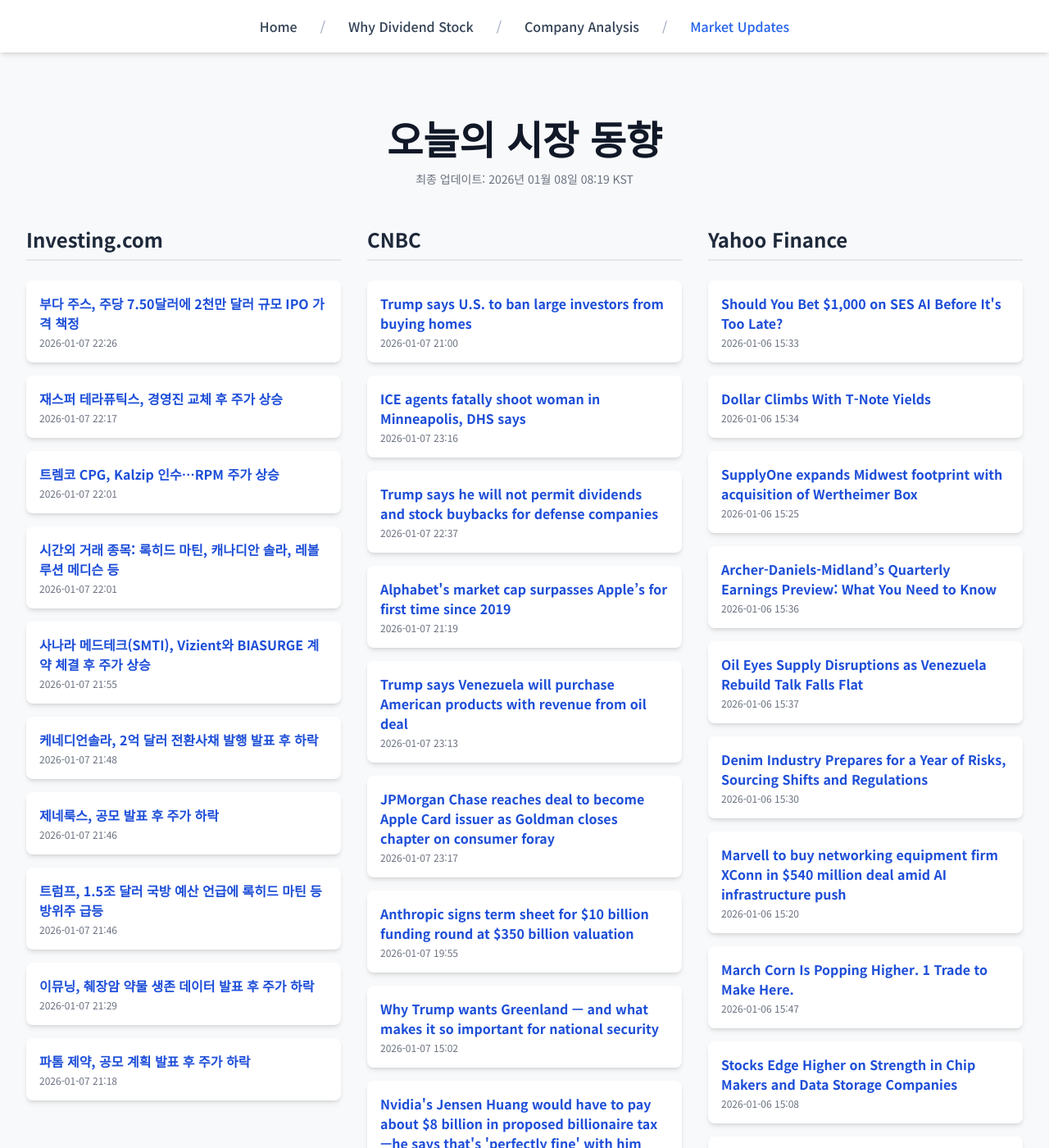
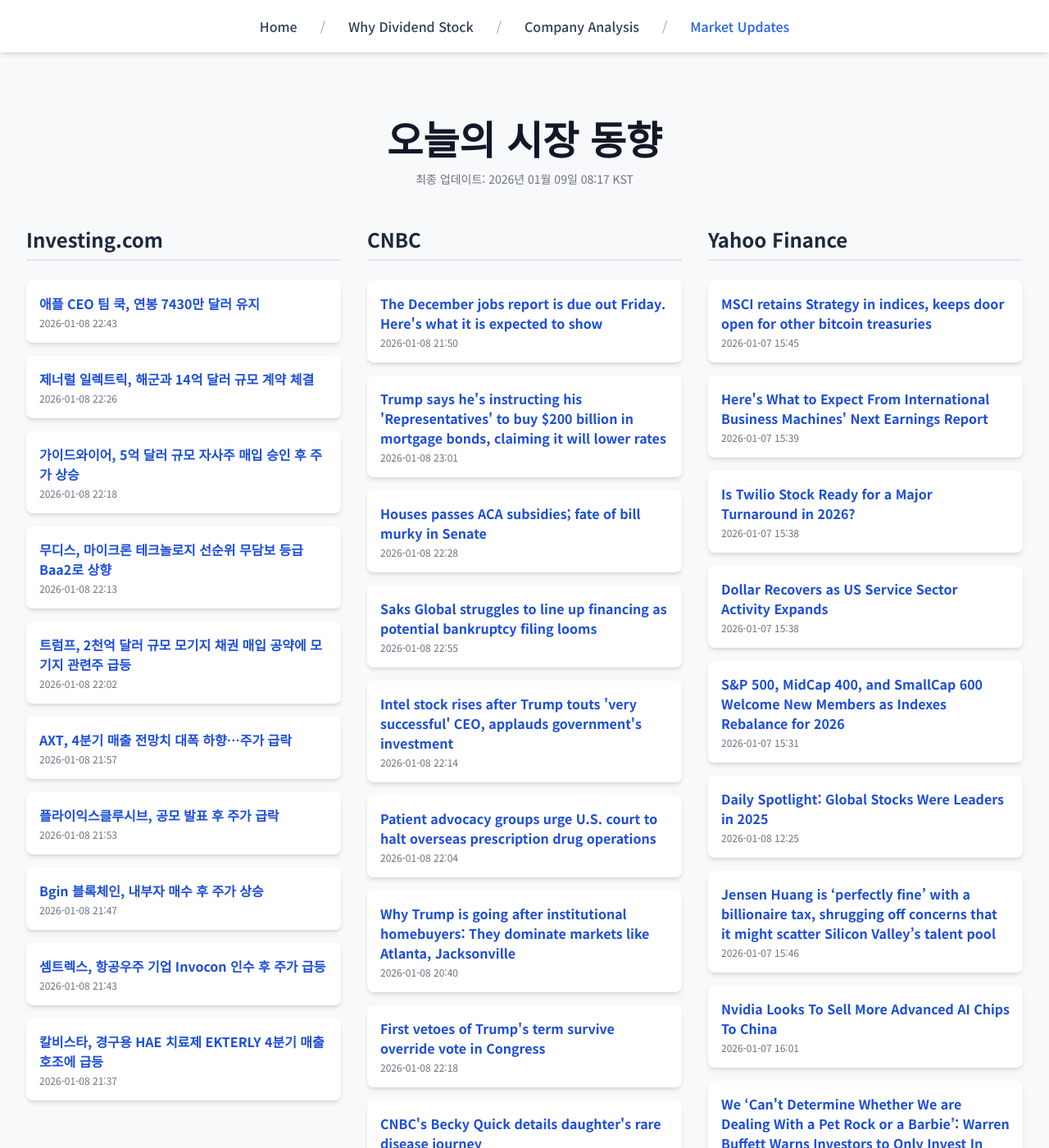
Before and after one commit to Kay-Hwang/my-company-analysis, a Jekyll site: the page built from market-updates.html, in a window 1280 px wide and 1400 px high. Shown: the whole window at 82% size. Built offline with Jekyll 4.4.1, drawn with Linux system fonts in a browser that asks for light colours; nearby versions of some CDN libraries; a script that is not in the unit is left out; some of the changed text lies outside the part shown.

Commit message:
Update daily data

```diff
--- a/_data/latest_data.json
+++ b/_data/latest_data.json
@@ -1,190 +1,190 @@
 {
-  "lastUpdated": "2026년 01월 08일 08:19 KST",
+  "lastUpdated": "2026년 01월 09일 08:17 KST",
   "news": {
     "investing": [
       {
-        "title": "부다 주스, 주당 7.50달러에 2천만 달러 규모 IPO 가격 책정",
-        "link": "https://kr.investing.com/news/stock-market-news/article-432SI-1777303",
-        "pubDate": "2026-01-07 22:26:08",
-        "summary": "부다 주스, 주당 7.50달러에 2천만 달러 규모 IPO 가격 책정"
+        "title": "애플 CEO 팀 쿡, 연봉 7430만 달러 유지",
+        "link": "https://kr.investing.com/news/stock-market-news/article-93CH-1779081",
+        "pubDate": "2026-01-08 22:43:22",
+        "summary": "애플 CEO 팀 쿡, 연봉 7430만 달러 유지"
       },
       {
-        "title": "재스퍼 테라퓨틱스, 경영진 교체 후 주가 상승",
-        "link": "https://kr.investing.com/news/stock-market-news/article-93CH-1777292",
-        "pubDate": "2026-01-07 22:17:16",
-        "summary": "재스퍼 테라퓨틱스, 경영진 교체 후 주가 상승"
+        "title": "제너럴 일렉트릭, 해군과 14억 달러 규모 계약 체결",
+        "link": "https://kr.investing.com/news/stock-market-news/article-93CH-1779066",
+        "pubDate": "2026-01-08 22:26:28",
+        "summary": "제너럴 일렉트릭, 해군과 14억 달러 규모 계약 체결"
       },
       {
-        "title": "트렘코 CPG, Kalzip 인수…RPM 주가 상승",
-        "link": "https://kr.investing.com/news/stock-market-news/article-93CH-1777279",
-        "pubDate": "2026-01-07 22:01:19",
-        "summary": "트렘코 CPG, Kalzip 인수…RPM 주가 상승"
+        "title": "가이드와이어, 5억 달러 규모 자사주 매입 승인 후 주가 상승",
+        "link": "https://kr.investing.com/news/stock-market-news/article-93CH-1779059",
+        "pubDate": "2026-01-08 22:18:36",
+        "summary": "가이드와이어, 5억 달러 규모 자사주 매입 승인 후 주가 상승"
       },
       {
-        "title": "시간외 거래 종목: 록히드 마틴, 캐나디안 솔라, 레볼루션 메디슨 등",
-        "link": "https://kr.investing.com/news/stock-market-news/article-432SI-1777293",
-        "pubDate": "2026-01-07 22:01:03",
-        "summary": "시간외 거래 종목: 록히드 마틴, 캐나디안 솔라, 레볼루션 메디슨 등"
+        "title": "무디스, 마이크론 테크놀로지 선순위 무담보 등급 Baa2로 상향",
+        "link": "https://kr.investing.com/news/stock-market-news/article-93CH-1779054",
+        "pubDate": "2026-01-08 22:13:36",
+        "summary": "무디스, 마이크론 테크놀로지 선순위 무담보 등급 Baa2로 상향"
       },
       {
-        "title": "사나라 메드테크(SMTI), Vizient와 BIASURGE 계약 체결 후 주가 상승",
-        "link": "https://kr.investing.com/news/stock-market-news/article-93CH-1777276",
-        "pubDate": "2026-01-07 21:55:18",
-        "summary": "사나라 메드테크(SMTI), Vizient와 BIASURGE 계약 체결 후 주가 상승"
+        "title": "트럼프, 2천억 달러 규모 모기지 채권 매입 공약에 모기지 관련주 급등",
+        "link": "https://kr.investing.com/news/stock-market-news/article-93CH-1779024",
+        "pubDate": "2026-01-08 22:02:51",
+        "summary": "트럼프, 2천억 달러 규모 모기지 채권 매입 공약에 모기지 관련주 급등"
       },
       {
-        "title": "케네디언솔라, 2억 달러 전환사채 발행 발표 후 하락",
-        "link": "https://kr.investing.com/news/stock-market-news/article-93CH-1777269",
-        "pubDate": "2026-01-07 21:48:23",
-        "summary": "케네디언솔라, 2억 달러 전환사채 발행 발표 후 하락"
+        "title": "AXT, 4분기 매출 전망치 대폭 하향…주가 급락",
+        "link": "https://kr.investing.com/news/stock-market-news/article-93CH-1779018",
+        "pubDate": "2026-01-08 21:57:21",
+        "summary": "AXT, 4분기 매출 전망치 대폭 하향…주가 급락"
       },
       {
-        "title": "제네룩스, 공모 발표 후 주가 하락",
-        "link": "https://kr.investing.com/news/stock-market-news/article-93CH-1777267",
-        "pubDate": "2026-01-07 21:46:14",
-        "summary": "제네룩스, 공모 발표 후 주가 하락"
+        "title": "플라이익스클루시브, 공모 발표 후 주가 급락",
+        "link": "https://kr.investing.com/news/stock-market-news/article-93CH-1779013",
+        "pubDate": "2026-01-08 21:53:11",
+        "summary": "플라이익스클루시브, 공모 발표 후 주가 급락"
       },
       {
-        "title": "트럼프, 1.5조 달러 국방 예산 언급에 록히드 마틴 등 방위주 급등",
-        "link": "https://kr.investing.com/news/stock-market-news/article-1777270",
-        "pubDate": "2026-01-07 21:46:00",
-        "summary": "트럼프, 1.5조 달러 국방 예산 언급에 록히드 마틴 등 방위주 급등"
+        "title": "Bgin 블록체인, 내부자 매수 후 주가 상승",
+        "link": "https://kr.investing.com/news/stock-market-news/article-93CH-1779009",
+        "pubDate": "2026-01-08 21:47:45",
+        "summary": "Bgin 블록체인, 내부자 매수 후 주가 상승"
       },
       {
-        "title": "이뮤닝, 췌장암 약물 생존 데이터 발표 후 주가 하락",
-        "link": "https://kr.investing.com/news/stock-market-news/article-93CH-1777230",
-        "pubDate": "2026-01-07 21:29:30",
-        "summary": "이뮤닝, 췌장암 약물 생존 데이터 발표 후 주가 하락"
+        "title": "셈트렉스, 항공우주 기업 Invocon 인수 후 주가 급등",
+        "link": "https://kr.investing.com/news/stock-market-news/article-93CH-1779007",
+        "pubDate": "2026-01-08 21:43:16",
+        "summary": "셈트렉스, 항공우주 기업 Invocon 인수 후 주가 급등"
       },
       {
-        "title": "파톰 제약, 공모 계획 발표 후 주가 하락",
-        "link": "https://kr.investing.com/news/stock-market-news/article-93CH-1777202",
-        "pubDate": "2026-01-07 21:18:46",
-        "summary": "파톰 제약, 공모 계획 발표 후 주가 하락"
+        "title": "칼비스타, 경구용 HAE 치료제 EKTERLY 4분기 매출 호조에 급등",
+        "link": "https://kr.investing.com/news/stock-market-news/article-93CH-1778998",
+        "pubDate": "2026-01-08 21:37:19",
+        "summary": "칼비스타, 경구용 HAE 치료제 EKTERLY 4분기 매출 호조에 급등"
       }
     ],
     "cnbc": [
       {
-        "title": "Trump says U.S. to ban large investors from buying homes",
-        "link": "https://www.cnbc.com/2026/01/07/trump-housing-affordability.html",
-        "pubDate": "Wed, 07 Jan 2026 21:00:29 GMT",
-        "summary": "\"I am immediately taking steps to ban large institutional investors from buying more single-family homes,\" Trump said."
+        "title": "The December jobs report is due out Friday. Here's what it is expected to show",
+        "link": "https://www.cnbc.com/2026/01/08/the-december-jobs-report-is-due-out-friday-what-its-expected-to-show.html",
+        "pubDate": "Thu, 08 Jan 2026 21:50:25 GMT",
+        "summary": "Nonfarm payrolls likely rose by 73,000 last month while the unemployment rate edged lower to 4.5%, according to the Dow Jones consensus."
       },
       {
-        "title": "ICE agents fatally shoot woman in Minneapolis, DHS says",
-        "link": "https://www.cnbc.com/2026/01/07/ice-dhs-minneapolis-shooting.html",
-        "pubDate": "Wed, 07 Jan 2026 23:16:20 GMT",
-        "summary": "President Trump said an ICE agent appeared to have acted in self-defense by shooting the woman, but a man heard on video of the incident called it \"murder.\""
+        "title": "Trump says he's instructing his 'Representatives' to buy $200 billion in mortgage bonds, claiming it will lower rates",
+        "link": "https://www.cnbc.com/2026/01/08/trump-mortgage-bonds-rates-fannie-freddie.html",
+        "pubDate": "Thu, 08 Jan 2026 23:01:30 GMT",
+        "summary": "President Donald Trump said he is \"instructing my Representatives\" to buy $200 billion in mortgage bonds."
       },
       {
-        "title": "Trump says he will not permit dividends and stock buybacks for defense companies",
-        "link": "https://www.cnbc.com/2026/01/07/trump-dividends-stock-buybacks-defense-companies.html",
-        "pubDate": "Wed, 07 Jan 2026 22:37:13 GMT",
-        "summary": "Shares of General Dynamics, Lockheed Martin and Northrop Grumman each fell following Trump's comments."
+        "title": "Houses passes ACA subsidies; fate of bill murky in Senate",
+        "link": "https://www.cnbc.com/2026/01/08/obamacare-subsidies-extension-congress.html",
+        "pubDate": "Thu, 08 Jan 2026 22:28:08 GMT",
+        "summary": "A bipartisan Senate working group is negotiating a separate deal to address the expiration of ACA tax credits."
       },
       {
-        "title": "Alphabet's market cap surpasses Apple’s for first time since 2019",
-        "link": "https://www.cnbc.com/2026/01/07/alphabets-market-cap-surpasses-apples-for-first-time-since-2019.html",
-        "pubDate": "Wed, 07 Jan 2026 21:19:40 GMT",
-        "summary": "The positional inversion in market cap underscores the different directions Alphabet and Apple are heading with their respective AI strategies."
+        "title": "Saks Global struggles to line up financing as potential bankruptcy filing looms",
+        "link": "https://www.cnbc.com/2026/01/08/saks-global-struggles-to-line-up-bankruptcy-financing.html",
+        "pubDate": "Thu, 08 Jan 2026 22:55:05 GMT",
+        "summary": "Saks is trying to line up financing to pay its bills during a potential bankruptcy filing, but investors have shown little interest over repayment concerns."
       },
       {
-        "title": "Trump says Venezuela will purchase American products with revenue from oil deal",
-        "link": "https://www.cnbc.com/2026/01/07/trump--venezuela-american-products-oil-deal.html",
-        "pubDate": "Wed, 07 Jan 2026 23:13:50 GMT",
-        "summary": "Energy Secretary Chris Wright said Wednesday that the U.S. will control Venezuela's oil sales indefinitely."
+        "title": "Intel stock rises after Trump touts 'very successful' CEO, applauds government's investment",
+        "link": "https://www.cnbc.com/2026/01/08/intel-stock-rises-after-trump-touts-ceo-government-investment.html",
+        "pubDate": "Thu, 08 Jan 2026 22:14:02 GMT",
+        "summary": "In a post on Truth Social, President Trump said he just met with Intel CEO Lip-Bu Tan, and applauded the company for launching a processor in the U.S."
       },
       {
-        "title": "JPMorgan Chase reaches deal to become Apple Card issuer as Goldman closes chapter on consumer foray",
-        "link": "https://www.cnbc.com/2026/01/07/jpmorgan-apple-credit-card.html",
-        "pubDate": "Wed, 07 Jan 2026 23:17:25 GMT",
-        "summary": "JPMorgan Chase has reached a deal to take over the Apple credit card from Goldman Sachs, according to a source."
+        "title": "Patient advocacy groups urge U.S. court to halt overseas prescription drug operations",
+        "link": "https://www.cnbc.com/2026/01/08/patient-advocates-us-court-afp-prescription-operations.html",
+        "pubDate": "Thu, 08 Jan 2026 22:04:31 GMT",
+        "summary": "The court filing follows a CNBC investigation that detailed how these third-party vendors have spread across U.S. employer-sponsored health plans."
       },
       {
-        "title": "Anthropic signs term sheet for $10 billion funding round at $350 billion valuation",
-        "link": "https://www.cnbc.com/2026/01/07/anthropic-funding-term-sheet-valuation.html",
-        "pubDate": "Wed, 07 Jan 2026 19:55:04 GMT",
-        "summary": "Coatue and Singapore's sovereign wealth fund GIC are leading the financing"
+        "title": "Why Trump is going after institutional homebuyers: They dominate markets like Atlanta, Jacksonville",
+        "link": "https://www.cnbc.com/2026/01/08/trump-goes-after-institutional-home-buyers-who-dominate-some-sun-belt-markets.html",
+        "pubDate": "Thu, 08 Jan 2026 20:40:06 GMT",
+        "summary": "Trump's message may be aimed at places like Atlanta and Jacksonville, metropolitan areas  where investor ownership is more visible than elsewhere."
       },
       {
-        "title": "Why Trump wants Greenland — and what makes it so important for national security",
-        "link": "https://www.cnbc.com/2026/01/07/why-trump-wants-greenland-and-what-makes-it-so-important-for-security.html",
-        "pubDate": "Wed, 07 Jan 2026 15:02:44 GMT",
-        "summary": "Greenland, a vast and sparsely populated self-governing Danish territory, has been thrust into the geopolitical spotlight once again."
+        "title": "First vetoes of Trump's term survive override vote in Congress",
+        "link": "https://www.cnbc.com/2026/01/08/house-vote-overriding-trumps-vetoes.html",
+        "pubDate": "Thu, 08 Jan 2026 22:18:49 GMT",
+        "summary": "The vote came hours after the Senate voted to block President Donald Trump from further military action in Venezuela."
       },
       {
-        "title": "Nvidia's Jensen Huang would have to pay about $8 billion in proposed billionaire tax—he says that's 'perfectly fine' with him",
-        "link": "https://www.cnbc.com/2026/01/07/nvidia-ceo-jensen-huang-perfectly-fine-with-proposed-billionaire-tax.html",
-        "pubDate": "Wed, 07 Jan 2026 21:24:10 GMT",
-        "summary": "Nvidia CEO Jensen Huang has an estimated net worth of $166 billion, according to Forbes. A 5% tax on those assets would result in a bill over $8 billion."
+        "title": "CNBC's Becky Quick details daughter's rare disease journey",
+        "link": "https://www.cnbc.com/2026/01/08/cnbcs-becky-quick-details-daughters-rare-disease-journey.html",
+        "pubDate": "Thu, 08 Jan 2026 19:47:03 GMT",
+        "summary": "CNBC \"Squawk Box\" anchor Becky Quick details her daughter's rare disease journey, and explains why it inspired her to launch CNBC Cures."
       },
       {
-        "title": "Google, Character.AI to settle suits involving minor suicides and AI chatbots",
-        "link": "https://www.cnbc.com/2026/01/07/google-characterai-to-settle-suits-involving-suicides-ai-chatbots.html",
-        "pubDate": "Wed, 07 Jan 2026 21:45:43 GMT",
-        "summary": "Google and Character.AI are settling with families who sued the companies over alleged harm caused by AI chatbots."
+        "title": "Where Trump's $2,000 tariff dividend checks stand now",
+        "link": "https://www.cnbc.com/2026/01/08/stimulus-check-trump-tariffs-2000.html",
+        "pubDate": "Thu, 08 Jan 2026 18:08:48 GMT",
+        "summary": "President Trump says the U.S. raised more than $600 billion in tariff revenue. He previously suggested sending Americans $2,000 checks as a \"dividend\" payment."
       }
     ],
     "yahoo": [
       {
-        "title": "Should You Bet $1,000 on SES AI Before It's Too Late?",
-        "link": "https://finance.yahoo.com/news/bet-1-000-ses-ai-153300930.html",
-        "pubDate": "2026-01-06T15:33:00Z",
-        "summary": "Should You Bet $1,000 on SES AI Before It's Too Late?"
+        "title": "MSCI retains Strategy in indices, keeps door open for other bitcoin treasuries",
+        "link": "https://finance.yahoo.com/news/msci-retains-strategy-indices-keeps-154527087.html",
+        "pubDate": "2026-01-07T15:45:27Z",
+        "summary": "MSCI retains Strategy in indices, keeps door open for other bitcoin treasuries"
       },
       {
-        "title": "Dollar Climbs With T-Note Yields",
-        "link": "https://finance.yahoo.com/news/dollar-climbs-t-note-yields-153443336.html",
-        "pubDate": "2026-01-06T15:34:43Z",
-        "summary": "Dollar Climbs With T-Note Yields"
+        "title": "Here's What to Expect From International Business Machines' Next Earnings Report",
+        "link": "https://finance.yahoo.com/news/heres-expect-international-business-machines-153953297.html",
+        "pubDate": "2026-01-07T15:39:53Z",
+        "summary": "Here's What to Expect From International Business Machines' Next Earnings Report"
       },
       {
-        "title": "SupplyOne expands Midwest footprint with acquisition of Wertheimer Box",
-        "link": "https://finance.yahoo.com/news/supplyone-expands-midwest-footprint-acquisition-152526745.html",
-        "pubDate": "2026-01-06T15:25:26Z",
-        "summary": "SupplyOne expands Midwest footprint with acquisition of Wertheimer Box"
+        "title": "Is Twilio Stock Ready for a Major Turnaround in 2026?",
+        "link": "https://finance.yahoo.com/news/twilio-stock-ready-major-turnaround-153842584.html",
+        "pubDate": "2026-01-07T15:38:42Z",
+        "summary": "Is Twilio Stock Ready for a Major Turnaround in 2026?"
       },
       {
-        "title": "Archer-Daniels-Midland’s Quarterly Earnings Preview: What You Need to Know",
-        "link": "https://finance.yahoo.com/news/archer-daniels-midland-quarterly-earnings-153644004.html",
-        "pubDate": "2026-01-06T15:36:44Z",
-        "summary": "Archer-Daniels-Midland’s Quarterly Earnings Preview: What You Need to Know"
+        "title": "Dollar Recovers as US Service Sector Activity Expands",
+        "link": "https://finance.yahoo.com/news/dollar-recovers-us-sector-activity-153809308.html",
+        "pubDate": "2026-01-07T15:38:09Z",
+        "summary": "Dollar Recovers as US Service Sector Activity Expands"
       },
       {
-        "title": "Oil Eyes Supply Disruptions as Venezuela Rebuild Talk Falls Flat",
-        "link": "https://finance.yahoo.com/news/oil-eyes-supply-disruptions-venezuela-153700543.html",
-        "pubDate": "2026-01-06T15:37:00Z",
-        "summary": "Oil Eyes Supply Disruptions as Venezuela Rebuild Talk Falls Flat"
+        "title": "S&P 500, MidCap 400, and SmallCap 600 Welcome New Members as Indexes Rebalance for 2026",
+        "link": "https://finance.yahoo.com/news/p-500-midcap-400-smallcap-153157785.html",
+        "pubDate": "2026-01-07T15:31:57Z",
+        "summary": "S&P 500, MidCap 400, and SmallCap 600 Welcome New Members as Indexes Rebalance for 2026"
       },
       {
-        "title": "Denim Industry Prepares for a Year of Risks, Sourcing Shifts and Regulations",
-        "link": "https://finance.yahoo.com/news/denim-industry-prepares-risks-sourcing-153000016.html",
-        "pubDate": "2026-01-06T15:30:00Z",
-        "summary": "Denim Industry Prepares for a Year of Risks, Sourcing Shifts and Regulations"
+        "title": "Daily Spotlight: Global Stocks Were Leaders in 2025",
+        "link": "https://finance.yahoo.com/research/reports/ARGUS_45793_MarketOutlook_1767875139000?yptr=yahoo&ncid=yahooproperties_plusresear_nm5q6ze1cei",
+        "pubDate": "2026-01-08T12:25:39Z",
+        "summary": "Daily Spotlight: Global Stocks Were Leaders in 2025"
       },
       {
-        "title": "Marvell to buy networking equipment firm XConn in $540 million deal amid AI infrastructure push",
-        "link": "https://finance.yahoo.com/news/marvell-buy-networking-equipment-firm-152033532.html",
-        "pubDate": "2026-01-06T15:20:33Z",
-        "summary": "Marvell to buy networking equipment firm XConn in $540 million deal amid AI infrastructure push"
+        "title": "Jensen Huang is ‘perfectly fine’ with a billionaire tax, shrugging off concerns that it might scatter Silicon Valley’s talent pool",
+        "link": "https://finance.yahoo.com/news/jensen-huang-perfectly-fine-billionaire-154651405.html",
+        "pubDate": "2026-01-07T15:46:51Z",
+        "summary": "Jensen Huang is ‘perfectly fine’ with a billionaire tax, shrugging off concerns that it might scatter Silicon Valley’s talent pool"
       },
       {
-        "title": "March Corn Is Popping Higher. 1 Trade to Make Here.",
-        "link": "https://finance.yahoo.com/news/march-corn-popping-higher-1-154750000.html",
-        "pubDate": "2026-01-06T15:47:50Z",
-        "summary": "March Corn Is Popping Higher. 1 Trade to Make Here."
+        "title": "Nvidia Looks To Sell More Advanced AI Chips To China",
+        "link": "https://www.investors.com/news/technology/nvidia-stock-china-ai-chip-sales-ces-2026/?src=A00220&yptr=yahoo",
+        "pubDate": "2026-01-07T16:01:38Z",
+        "summary": "Nvidia Looks To Sell More Advanced AI Chips To China"
       },
       {
-        "title": "Stocks Edge Higher on Strength in Chip Makers and Data Storage Companies",
-        "link": "https://finance.yahoo.com/news/stocks-edge-higher-strength-chip-150803083.html",
-        "pubDate": "2026-01-06T15:08:03Z",
-        "summary": "Stocks Edge Higher on Strength in Chip Makers and Data Storage Companies"
+        "title": "We ‘Can't Determine Whether We are Dealing With a Pet Rock or a Barbie’: Warren Buffett Warns Investors to Only Invest In Industries They Know",
+        "link": "https://finance.yahoo.com/news/cant-determine-whether-dealing-pet-152400268.html",
+        "pubDate": "2026-01-07T15:24:00Z",
+        "summary": "We ‘Can't Determine Whether We are Dealing With a Pet Rock or a Barbie’: Warren Buffett Warns Investors to Only Invest In Industries They Know"
       },
       {
-        "title": "Match Group's Quarterly Earnings Preview: What You Need to Know",
-        "link": "https://finance.yahoo.com/news/match-groups-quarterly-earnings-preview-150134717.html",
-        "pubDate": "2026-01-06T15:01:34Z",
-        "summary": "Match Group's Quarterly Earnings Preview: What You Need to Know"
+        "title": "LCID Stock Crashed Last Year, But Will Robotaxis Save the Day for Lucid in 2026?",
+        "link": "https://finance.yahoo.com/news/lcid-stock-crashed-last-robotaxis-152200351.html",
+        "pubDate": "2026-01-07T15:22:00Z",
+        "summary": "LCID Stock Crashed Last Year, But Will Robotaxis Save the Day for Lucid in 2026?"
       }
     ]
   }
```
